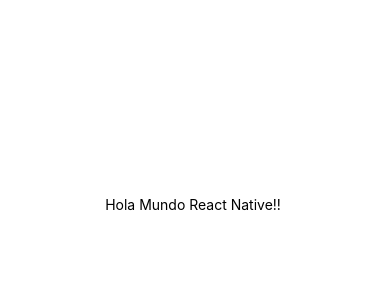
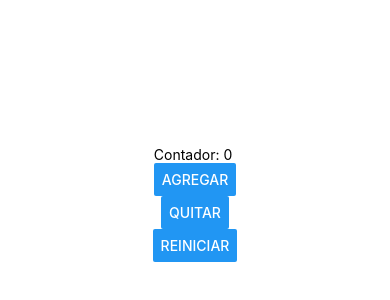
Before and after one commit to JesussDelgadoo/PAM213, a React Native app in the folder intro/: screen / in a window 390 px wide. Shown: the part 218-518 px from the top of the page. Built offline with nearby package versions, Linux system fonts and the light colour scheme.

Commit message:
Contador

```diff
--- a/intro/App.js
+++ b/intro/App.js
@@ -1,15 +1,28 @@
+//1.- Imports: Zona de Importaciones
 import { StatusBar } from 'expo-status-bar';
-import { StyleSheet, Text, View } from 'react-native';
+import { StyleSheet, Text, View, Button } from 'react-native';
+import React,{useState} from 'react';
 
+//2.- Main: Zona de Componentes
 export default function App() {
+
+  const [contador, setcontador]= useState(0);
+
   return (
+
     <View style={styles.container}>
-      <Text>Hola Mundo React Native!! </Text>
+
+      <Text>Contador: {contador} </Text>
+      <Button title="Agregar" onPress={()=>setcontador(contador+1)}/>
+      <Button title="Quitar" onPress={()=>setcontador(contador-1)}/>
+      <Button title="Reiniciar" onPress={()=>setcontador(contador*0)}/>
       <StatusBar style="auto" />
+
     </View>
   );
 }
 
+//3.- Styles: Zona de Estilos / Estica y Posicionamiento
 const styles = StyleSheet.create({
   container: {
     flex: 1,
```
